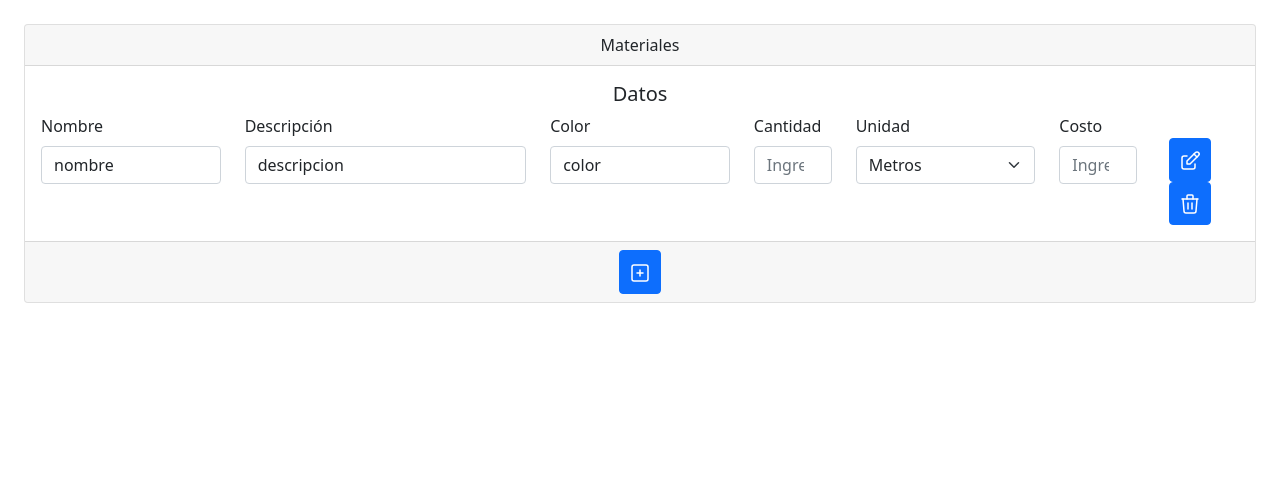
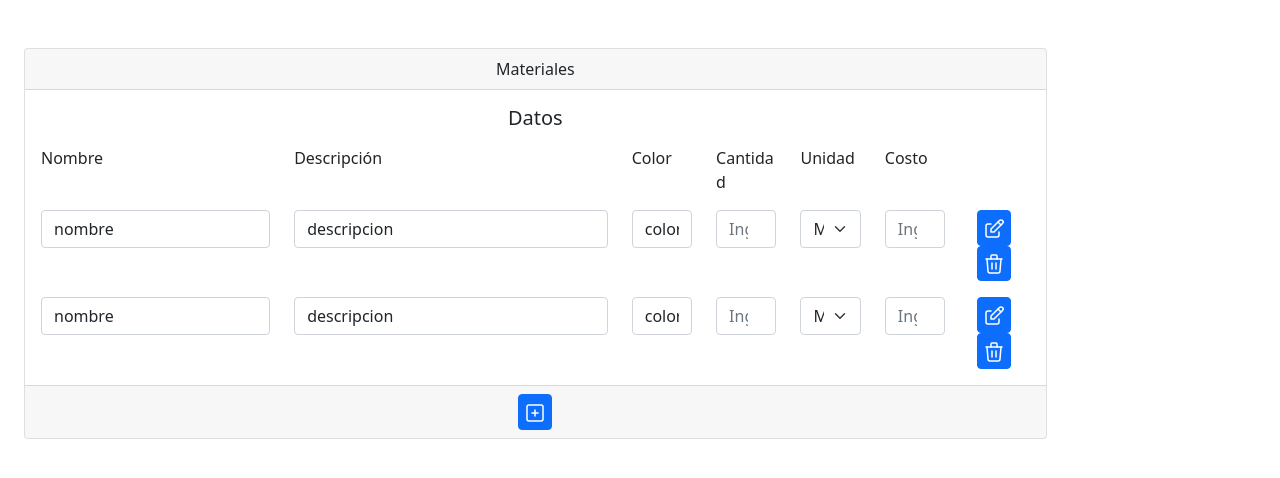
Before and after one commit to Alexjes98/isamarfrontend, a React (Create React App) app: page /card in a window 1280 px wide. Shown: the top 478 px of the page. Built offline with nearby package versions, Linux system fonts and the light colour scheme.

Commit message:
card table

```diff
--- a/src/routes/materials/index.jsx
+++ b/src/routes/materials/index.jsx
@@ -4,18 +4,26 @@ import { Col, Row, Container, Button, Card, Form } from "react-bootstrap";
 export default function MaterialsCreate() {
   return (
     <Container fluid className="my-4 px-4">
-      <Row>
-        <Col sm={12}>
+      <Row className="my-5">
+        <Col sm={10}>
           <Card>
             <Card.Header className="text-center">Materiales</Card.Header>
             <Card.Body>
               <Card.Title className="text-center">Datos</Card.Title>
               <Card.Text>
                 <Form>
-                  <Row>
-                    <Col sm={2}>
+                  <Row className="my-3">
+                    <Col sm={3}>Nombre</Col>
+                    <Col sm={4}>Descripción</Col>
+                    <Col sm={1}>Color</Col>
+                    <Col sm={1}>Cantidad</Col>
+                    <Col sm={1}>Unidad</Col>
+                    <Col sm={1}>Costo</Col>
+                    <Col sm={1}></Col>
+                  </Row>
+                  <Row className="mt-3">
+                    <Col sm={3}>
                       <Form.Group className="mb-3">
-                        <Form.Label>Nombre</Form.Label>
                         <Form.Control
                           type="text"
                           placeholder="Ingrese el nombre del material"
@@ -24,9 +32,8 @@ export default function MaterialsCreate() {
                         />
                       </Form.Group>
                     </Col>
-                    <Col sm={3}>
+                    <Col sm={4}>
                       <Form.Group className="mb-3">
-                        <Form.Label>Descripción</Form.Label>
                         <Form.Control
                           type="text"
                           placeholder="Ingrese la descripción del material"
@@ -35,9 +42,8 @@ export default function MaterialsCreate() {
                         />
                       </Form.Group>
                     </Col>
-                    <Col sm={2}>
+                    <Col sm={1}>
                       <Form.Group className="mb-3">
-                        <Form.Label>Color</Form.Label>
                         <Form.Control
                           type="text"
                           placeholder="Ingrese el Color del material"
@@ -48,7 +54,6 @@ export default function MaterialsCreate() {
                     </Col>
                     <Col sm={1}>
                       <Form.Group className="mb-3">
-                        <Form.Label>Cantidad</Form.Label>
                         <Form.Control
                           type="number"
                           placeholder="Ingrese la cantidad del material"
@@ -58,9 +63,8 @@ export default function MaterialsCreate() {
                         />
                       </Form.Group>
                     </Col>
-                    <Col sm={2}>
+                    <Col sm={1}>
                       <Form.Group className="mb-3">
-                        <Form.Label>Unidad</Form.Label>
                         <Form.Select
                           aria-label="Default select example"
                           name="unidad"
@@ -75,7 +79,6 @@ export default function MaterialsCreate() {
                     </Col>
                     <Col sm={1}>
                       <Form.Group className="mb-3">
-                        <Form.Label>Costo</Form.Label>
                         <Form.Control
                           type="number"
                           placeholder="Ingrese el Costo del material"
@@ -85,8 +88,8 @@ export default function MaterialsCreate() {
                         />
                       </Form.Group>
                     </Col>
-                    <Col sm={1} className="mt-4">
-                      <Button variant="primary" className="mx-2 p-2">
+                    <Col sm={1}>
+                      <Button variant="primary" className="mx-2 p-1">
                         <span>
                           <svg
                             xmlns="http://www.w3.org/2000/svg"
@@ -107,7 +110,121 @@ export default function MaterialsCreate() {
                           </svg>
                         </span>
                       </Button>
-                      <Button variant="primary" className="mx-2 p-2">
+                      <Button variant="primary" className="mx-2 p-1">
+                        <span>
+                          <svg
+                            xmlns="http://www.w3.org/2000/svg"
+                            class="icon icon-tabler icon-tabler-trash"
+                            width="24"
+                            height="24"
+                            viewBox="0 0 24 24"
+                            stroke-width="1.5"
+                            stroke="#ffffff"
+                            fill="none"
+                            stroke-linecap="round"
+                            stroke-linejoin="round"
+                          >
+                            <path stroke="none" d="M0 0h24v24H0z" fill="none" />
+                            <line x1="4" y1="7" x2="20" y2="7" />
+                            <line x1="10" y1="11" x2="10" y2="17" />
+                            <line x1="14" y1="11" x2="14" y2="17" />
+                            <path d="M5 7l1 12a2 2 0 0 0 2 2h8a2 2 0 0 0 2 -2l1 -12" />
+                            <path d="M9 7v-3a1 1 0 0 1 1 -1h4a1 1 0 0 1 1 1v3" />
+                          </svg>
+                        </span>
+                      </Button>
+                    </Col>
+                  </Row>
+                  <Row className="mt-3">
+                    <Col sm={3}>
+                      <Form.Group className="mb-3">
+                        <Form.Control
+                          type="text"
+                          placeholder="Ingrese el nombre del material"
+                          name="nombre"
+                          value="nombre"
+                        />
+                      </Form.Group>
+                    </Col>
+                    <Col sm={4}>
+                      <Form.Group className="mb-3">
+                        <Form.Control
+                          type="text"
+                          placeholder="Ingrese la descripción del material"
+                          name="descripcion"
+                          value="descripcion"
+                        />
+                      </Form.Group>
+                    </Col>
+                    <Col sm={1}>
+                      <Form.Group className="mb-3">
+                        <Form.Control
+                          type="text"
+                          placeholder="Ingrese el Color del material"
+                          name="color"
+                          value="color"
+                        />
+                      </Form.Group>
+                    </Col>
+                    <Col sm={1}>
+                      <Form.Group className="mb-3">
+                        <Form.Control
+                          type="number"
+                          placeholder="Ingrese la cantidad del material"
+                          min="0"
+                          name="cantidad"
+                          value="cantidad"
+                        />
+                      </Form.Group>
+                    </Col>
+                    <Col sm={1}>
+                      <Form.Group className="mb-3">
+                        <Form.Select
+                          aria-label="Default select example"
+                          name="unidad"
+                          value="unidad"
+                        >
+                          <option value="1">Metros</option>
+                          <option value="2">Pulgadas</option>
+                          <option value="3">Gramos</option>
+                          <option value="3">Unidad</option>
+                        </Form.Select>
+                      </Form.Group>
+                    </Col>
+                    <Col sm={1}>
+                      <Form.Group className="mb-3">
+                        <Form.Control
+                          type="number"
+                          placeholder="Ingrese el Costo del material"
+                          name="costo"
+                          min="0"
+                          value="costo"
+                        />
+                      </Form.Group>
+                    </Col>
+                    <Col sm={1}>
+                      <Button variant="primary" className="mx-2 p-1">
+                        <span>
+                          <svg
+                            xmlns="http://www.w3.org/2000/svg"
+                            class="icon icon-tabler icon-tabler-edit"
+                            width="24"
+                            height="24"
+                            viewBox="0 0 24 24"
+                            stroke-width="1.5"
+                            stroke="#ffffff"
+                            fill="none"
+                            stroke-linecap="round"
+                            stroke-linejoin="round"
+                          >
+                            <path stroke="none" d="M0 0h24v24H0z" fill="none" />
+                            <path d="M9 7h-3a2 2 0 0 0 -2 2v9a2 2 0 0 0 2 2h9a2 2 0 0 0 2 -2v-3" />
+                            <path d="M9 15h3l8.5 -8.5a1.5 1.5 0 0 0 -3 -3l-8.5 8.5v3" />
+                            <line x1="16" y1="5" x2="19" y2="8" />
+                          </svg>
+                        </span>
+                      </Button>
+                      <Button variant="primary" className="mx-2 p-1">
                         <span>
                           <svg
                             xmlns="http://www.w3.org/2000/svg"
@@ -136,7 +253,7 @@ export default function MaterialsCreate() {
               </Card.Text>
             </Card.Body>
             <Card.Footer className="text-muted text-center">
-              <Button variant="primary" className="mx-2 p-2">
+              <Button variant="primary" className="mx-2 p-1">
                 <span>
                   <svg
                     xmlns="http://www.w3.org/2000/svg"
```
